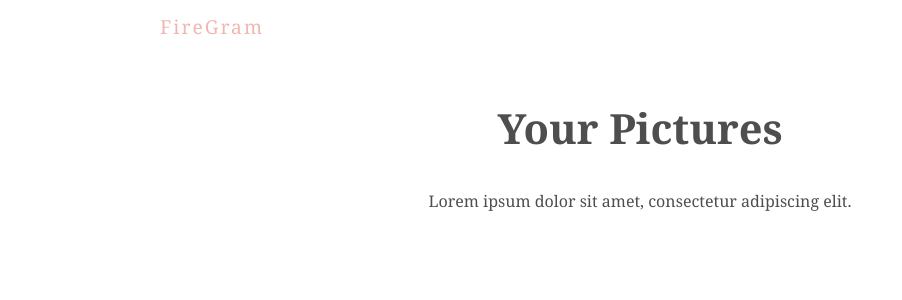
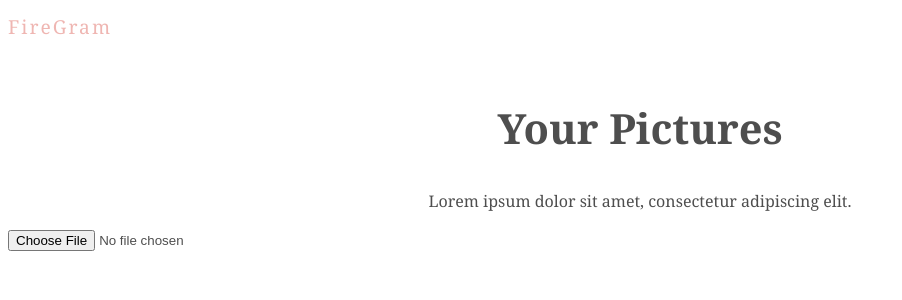
Before and after one commit to jobeiri/firegram, a React (Create React App) app: page / in a window 1280 px wide. Shown: the top 300 px of the page, without its empty margins (0-902 px from the left). Built offline with nearby package versions, Linux system fonts and the light colour scheme.

Commit message:
Upload form

```diff
--- a/src/App.js
+++ b/src/App.js
@@ -1,12 +1,14 @@
-import React from 'react';
-import Title from './comps/Title';
+import React from "react";
+import Title from "./components/Title";
+import UploadForm from "./components/UploadForm";
 
-function App() {
+const App = () => {
   return (
-    <div className="App">
-      <Title/>
+    <div>
+      <Title />
+      <UploadForm />
     </div>
   );
-}
+};
 
 export default App;
--- /dev/null
+++ b/src/components/UploadForm.js
@@ -0,0 +1,30 @@
+import React, { useState } from "react";
+
+const UploadForm = () => {
+  const [file, setFile] = useState(null);
+  const [error, setError] = useState(null);
+
+  const types = ["image/png", "image/jpeg"];
+
+  const changeHandler = (e) => {
+    let selected = e.target.files[0];
+
+    if (selected && types.includes(selected.type)) {
+      setFile(selected);
+      setError(null);
+    } else {
+      setFile(null);
+      setError("Please select an image file (png or jpeg)");
+    }
+  };
+
+  return (
+    <form>
+      <input type="file" onChange={changeHandler} />
+      <div>{error && <div className="error">{error}</div>}</div>
+      <div>{file && <div>{file.name}</div>}</div>
+    </form>
+  );
+};
+
+export { UploadForm as default };
```
Also changed, not shown: src/components/Title.js (renamed from src/comps/Title.js).
